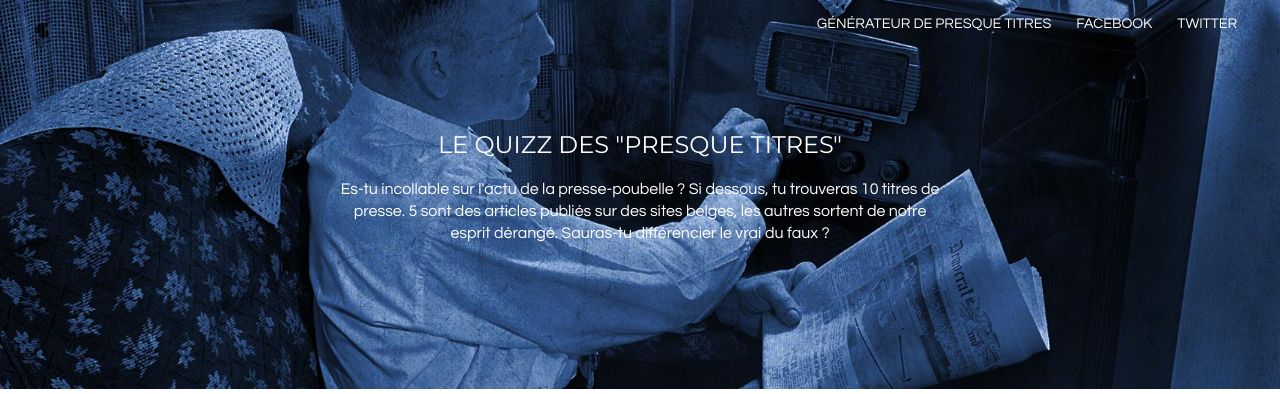
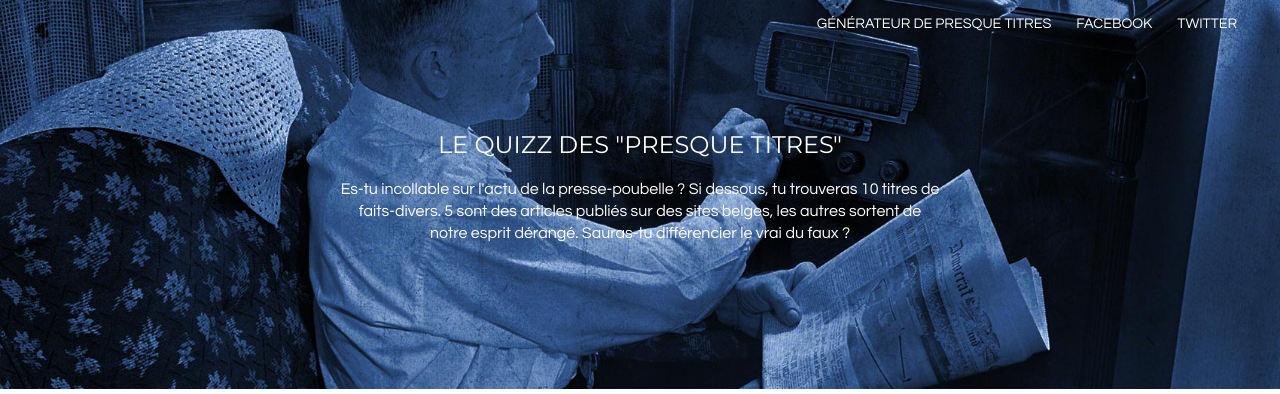
Before and after one commit to ppnelles/presque-titres, a PHP site: page /quizz/ in a window 1280 px wide. Shown: the top 394 px of the page. Run offline with PHP 8.4, Linux system fonts and the light colour scheme; data comes from the database, SQL or seed files in the repository; some libraries are stand-ins or nearby versions.

Commit message:
Modif texte

```diff
--- a/quizz/index.php
+++ b/quizz/index.php
@@ -23,7 +23,7 @@ include("db.php");
     		<div>
 	    		<h1>Le quizz des "Presque Titres"</h1>
 	    		<p>
-	    			Es-tu incollable sur l'actu de la presse-poubelle ? Si dessous, tu trouveras 10 titres de presse. 5 sont des articles publiés sur des sites belges, les autres sortent de notre esprit dérangé. Sauras-tu différencier le vrai du faux ?
+	    			Es-tu incollable sur l'actu de la presse-poubelle ? Si dessous, tu trouveras 10 titres de faits-divers. 5 sont des articles publiés sur des sites belges, les autres sortent de notre esprit dérangé. Sauras-tu différencier le vrai du faux ?
 	    		</p>
     		</div>
     	</header>
```
Also changed, not shown: README.md.
